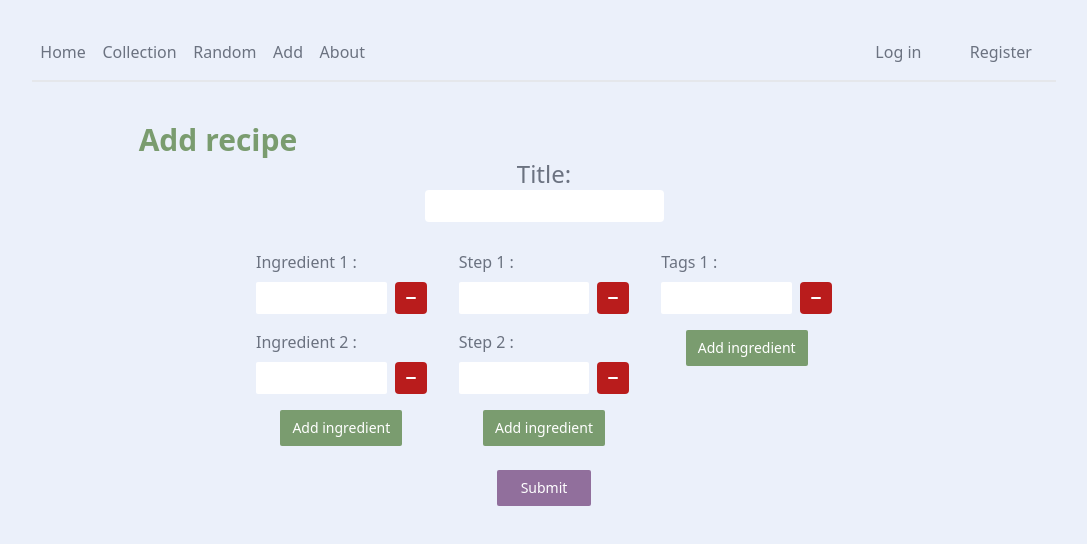
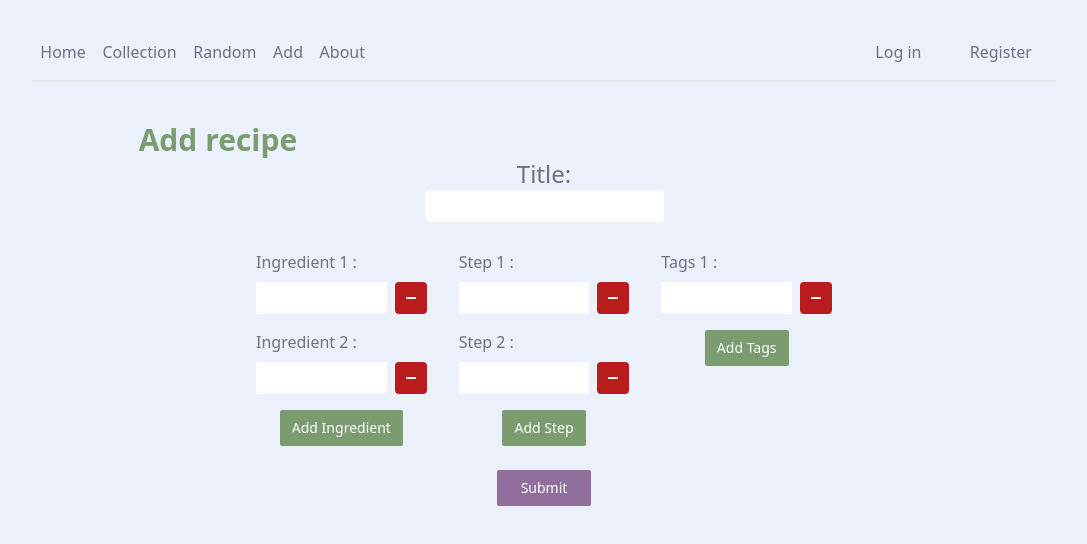
Before and after one commit to YensVanHout/recipeweb, a Vue app: page /addrecipe in a window 1280 px wide. Shown: the top 544 px of the page, without its empty margins (96-1183 px from the left). Built offline with nearby package versions, Linux system fonts and the light colour scheme; no server answers.

Commit message:
changed button to reflect what is being added

```diff
--- a/src/components/FormFieldset.vue
+++ b/src/components/FormFieldset.vue
@@ -3,8 +3,6 @@ const props = defineProps({
   Name: String,
   Array: Array<String | undefined>,
 });
-
-const requiredIndex = 0;
 </script>
 <template>
   <div>
@@ -21,7 +19,7 @@ const requiredIndex = 0;
         }}_{{ index }}"
           v-model="props.Array![index]"
           class="mr-2"
-          :required="index === requiredIndex"
+          :required="index === 0"
         />
 
         <button
@@ -45,11 +43,11 @@ const requiredIndex = 0;
       </div>
     </fieldset>
     <button
-      class="btn-primary"
+      class="btn-primary whitespace-nowrap"
       type="button"
       @click="() => props.Array!.push(undefined)"
     >
-      Add ingredient
+      Add {{ props.Name }}
     </button>
   </div>
 </template>
```
